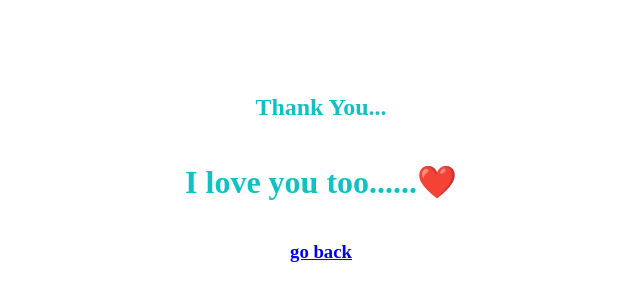
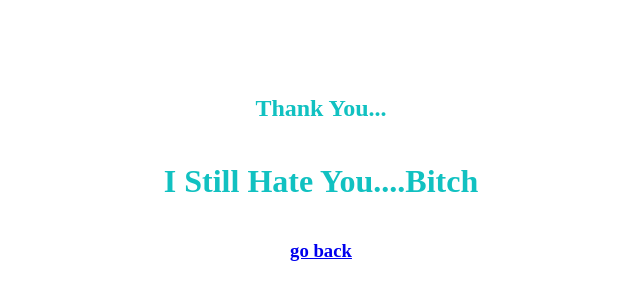
Before and after one commit to GuessCodee/DamnYou, a plain HTML site: page yes_click.html in a window 1280 px wide. Shown: the part 222-522 px from the top of the page, without its empty margins (319-959 px from the left). Drawn offline with Linux system fonts and the light colour scheme.

Commit message:
Update yes_click.html

```diff
--- a/yes_click.html
+++ b/yes_click.html
@@ -18,8 +18,8 @@
 </style>
 <body>
         <h2>Thank You...</h2>
-        <H1>I love you too......❤️</H1>
-         <!-- <H1>I Still Hate You....Bitch</H1> -->
+<!--         <H1>I love you too......❤️</H1> -->
+         <H1>I Still Hate You....Bitch</H1>
         <h3><a href="index.html">go back</a></h3>
 
 
```
